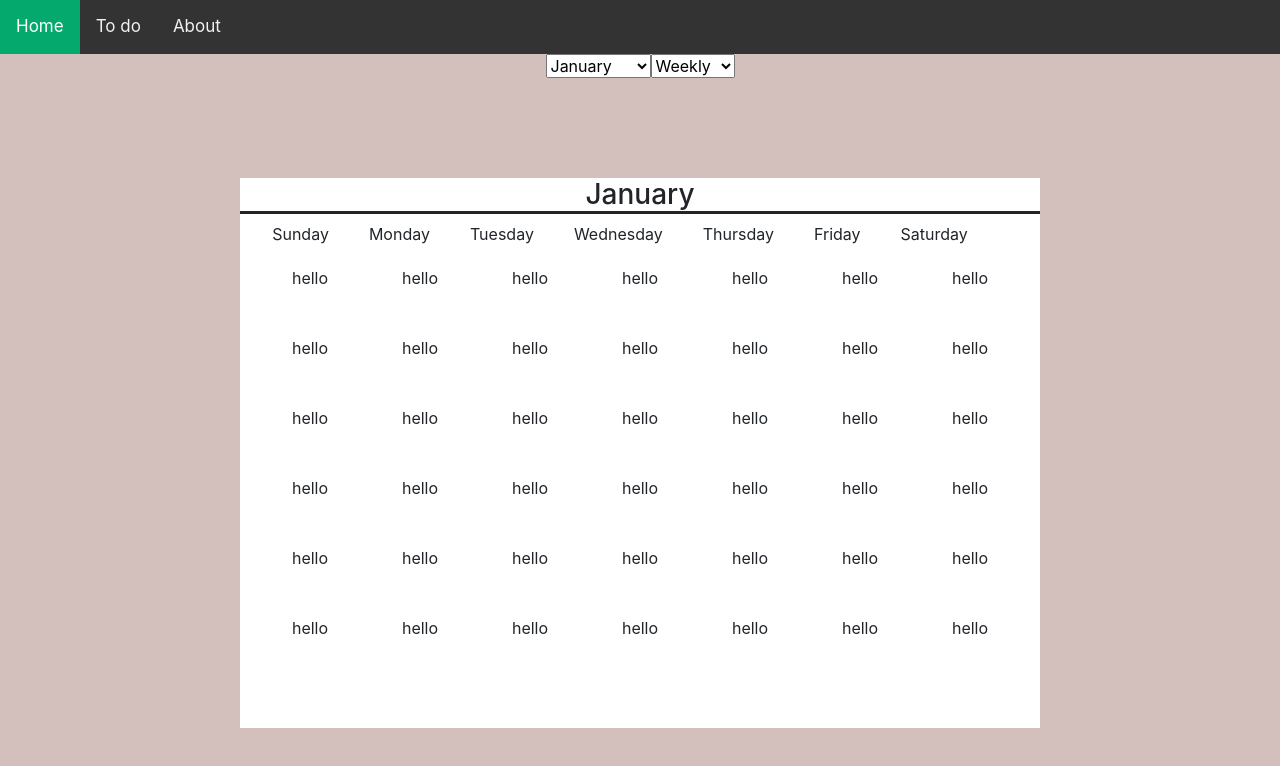
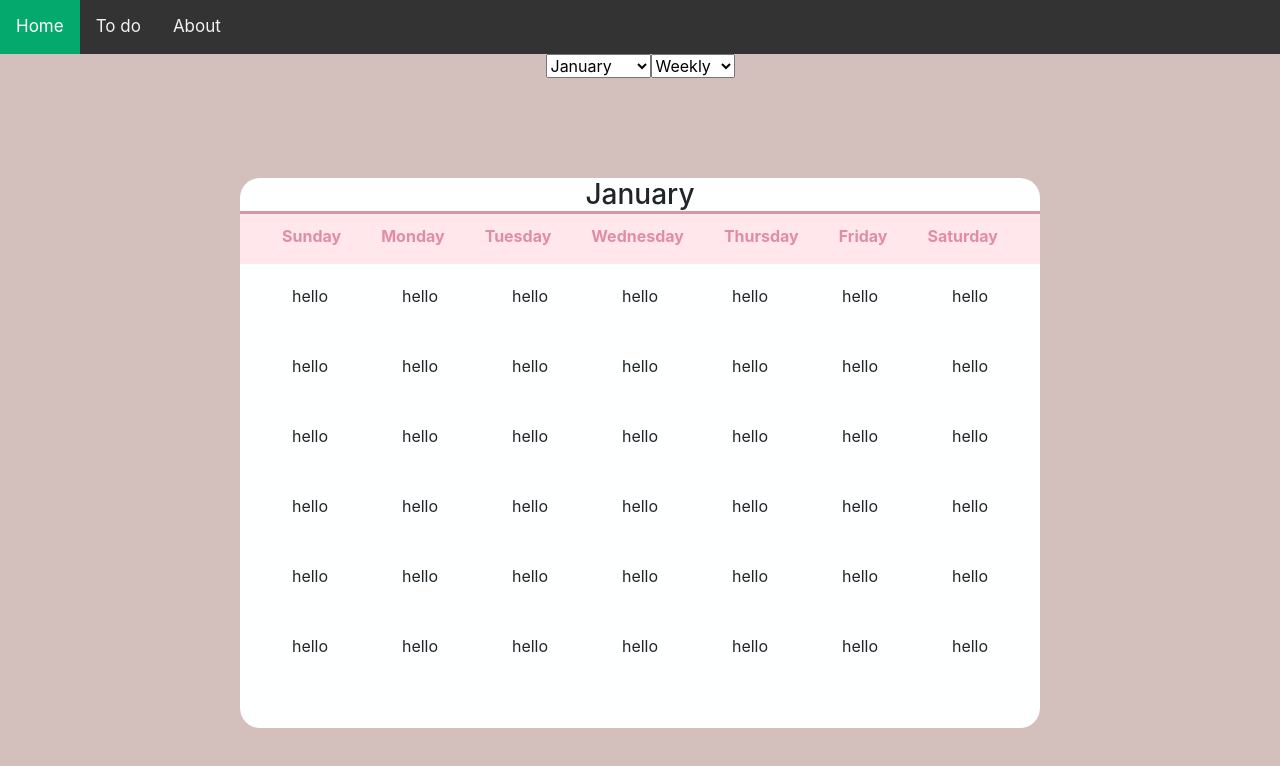
Before and after one commit to marynghiem/ToDoList, a React (Create React App) app in the folder client/: page / in a window 1280 px wide. Shown: the top 766 px of the page. Built offline with nearby package versions, Linux system fonts and the light colour scheme.

Commit message:
changed css for the days of the week labels

```diff
--- a/client/src/components/Calendar.js
+++ b/client/src/components/Calendar.js
@@ -50,9 +50,11 @@ export const Calendar = () => {
       </select>
       <div className="calendar-container">
         <h3 className="month-title">{month}</h3>
-        {DAYS_OF_THE_WEEK.map((day) => (
-          <div className="day-of-the-week">{day}</div>
-        ))}
+        <div className="day-of-the-week-container">
+          {DAYS_OF_THE_WEEK.map((day) => (
+            <div className="day-of-the-week">{day}</div>
+          ))}
+        </div>
         {create2DArray(ROWS_OF_WEEKS, COLUMNS_OF_DAYS).map((week) =>
           week.map((day) => <div className="day-box">hello</div>)
         )}
--- a/client/src/css/Calendar.css
+++ b/client/src/css/Calendar.css
@@ -1,18 +1,33 @@
 .calendar-container{
     height: 550px;
     width: 800px;
-    background-color: white;
+    background-color: #feffff;
     margin: 100px auto;
+    border-radius: 20px;
+    border-color: #d18ea6;
 
 }
 
 .month-title{
-    border-bottom: solid;
+    border-bottom: solid 3px;
+    border-color: #d498a7;
+    margin-bottom: 0px;
+}
+
+.day-of-the-week-container{
+    background-color: #ffe7eb;
+    height:50px;
 }
 
 .day-of-the-week{
     display: inline-block;
-    margin-right: 40px;
+    margin-right: 20px;
+    margin-left: 20px;
+
+    margin-top:10px;
+    color:#e28da6;
+    font-weight:bold;
+
 }
 .day-box{
     display: inline-block;
```
